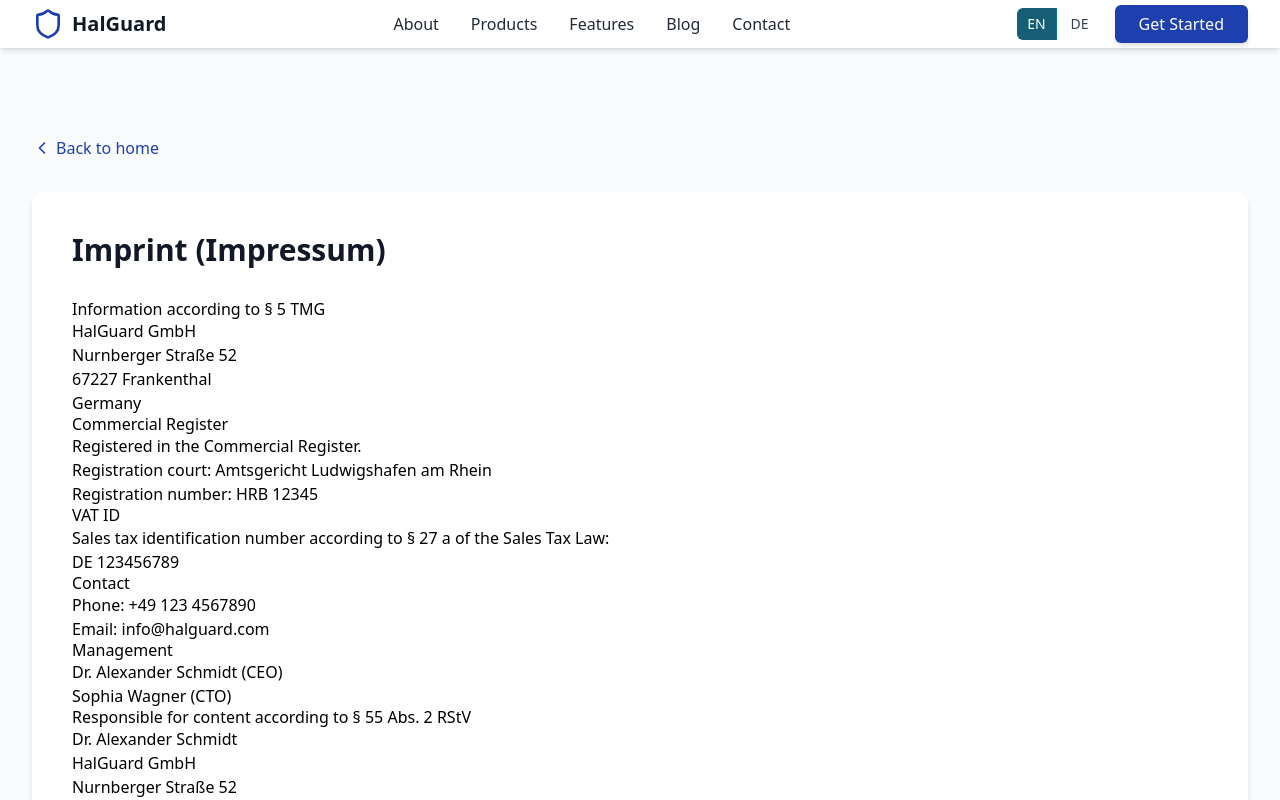
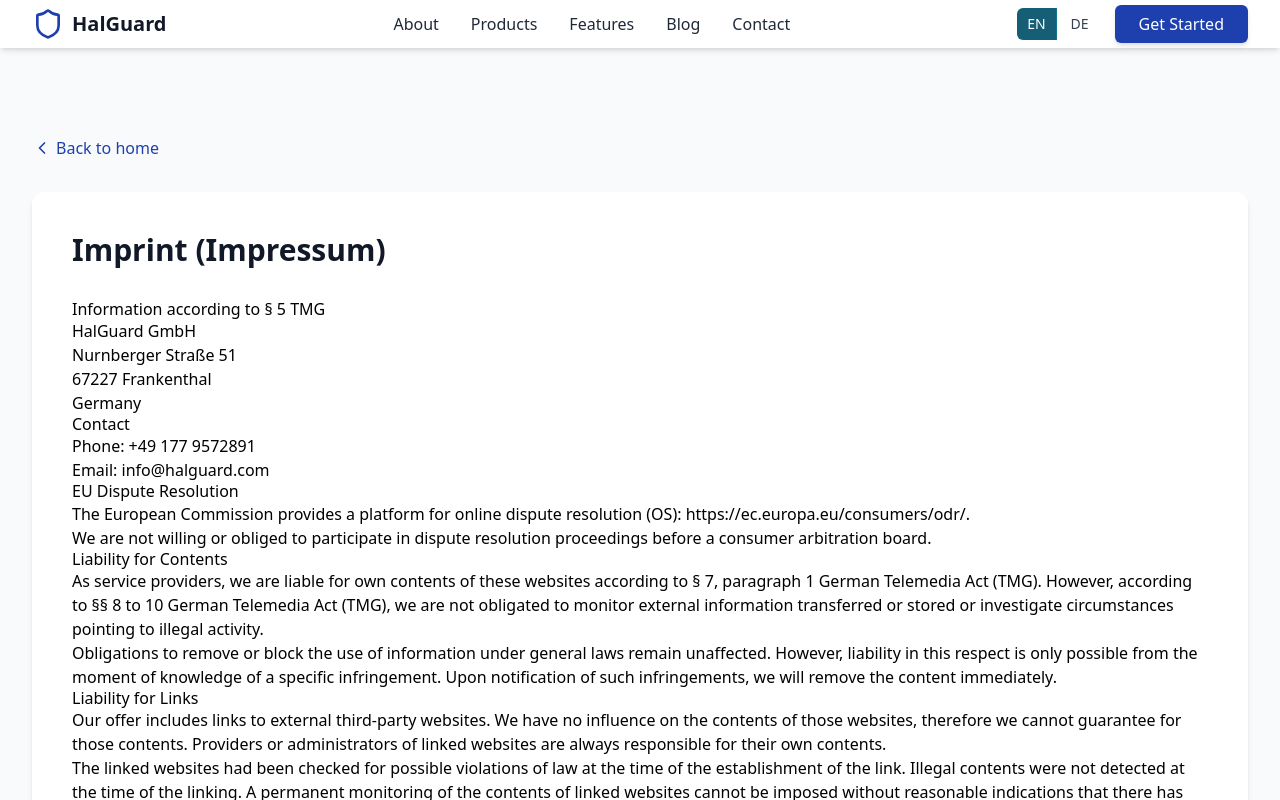
Before and after one commit to HalGuardTech/halguard-landing-website, a React (Vite) app: page /imprint in a window 1280 px wide. Shown: the top 800 px of the page. Built offline with nearby package versions, Linux system fonts and the light colour scheme.

Commit message:
Update ImprintPage.tsx

```diff
--- a/src/pages/ImprintPage.tsx
+++ b/src/pages/ImprintPage.tsx
@@ -50,44 +50,17 @@ const ImprintPage = () => {
 
             <p>
               HalGuard GmbH<br />
-              Nurnberger Straße 52<br />
+              Nurnberger Straße 51<br />
               67227 Frankenthal<br />
               Germany
             </p>
 
-            <h3>Commercial Register</h3>
-            <p>
-              Registered in the Commercial Register.<br />
-              Registration court: Amtsgericht Ludwigshafen am Rhein<br />
-              Registration number: HRB 12345
-            </p>
-
-            <h3>VAT ID</h3>
-            <p>
-              Sales tax identification number according to § 27 a of the Sales Tax Law:<br />
-              DE 123456789
-            </p>
-
             <h2>Contact</h2>
             <p>
-              Phone: +49 123 4567890<br />
+              Phone: +49 177 9572891<br />
               Email: info@halguard.com
             </p>
 
-            <h2>Management</h2>
-            <p>
-              Dr. Alexander Schmidt (CEO)<br />
-              Sophia Wagner (CTO)
-            </p>
-
-            <h2>Responsible for content according to § 55 Abs. 2 RStV</h2>
-            <p>
-              Dr. Alexander Schmidt<br />
-              HalGuard GmbH<br />
-              Nurnberger Straße 52<br />
-              67227 Frankenthal<br />
-              Germany
-            </p>
 
             <h2>EU Dispute Resolution</h2>
             <p>
```
